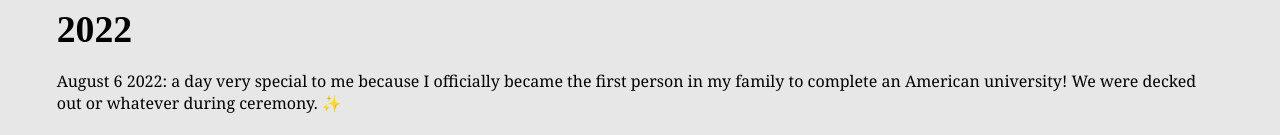
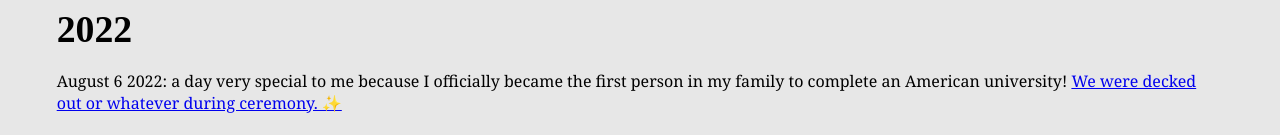
Before and after one commit to NotNanetteKaye/Frontend-ReactOnly-nanettework-frontend, a React (Create React App) app in the folder nanettework/: page /highlights in a window 1280 px wide. Shown: the part 803-938 px from the top of the page. Built offline with nearby package versions, Linux system fonts and the light colour scheme.

Commit message:
Commented out a .css props in App.css

```diff
--- a/nanettework/src/App.css
+++ b/nanettework/src/App.css
@@ -10,9 +10,6 @@ ul {
   list-style-type: none;
 }
 
-a {
-  text-decoration: none;
-}
 
 @media only screen and (max-width: 800px) and (min-width: 768px) {
   html, body {
@@ -35,3 +32,8 @@ a {
 
   /* watch when you're not mad: https://www.youtube.com/watch?v=bMZ1WQg_UFM */
 }
+
+/* a {
+  text-decoration: none;
+}
+*/
--- a/nanettework/src/pages/HighlightsPage/HighlightsPage.js
+++ b/nanettework/src/pages/HighlightsPage/HighlightsPage.js
@@ -17,7 +17,7 @@ const HighlightsPage = () => {
           <div className='bio'>
             <div className='words'>
               <h2>2022</h2>
-              <h3>August 6 2022: a day very special to me because I officially became the first person in my family to complete an American university! We were decked out or whatever during ceremony. ✨</h3>
+              <h3>August 6 2022: a day very special to me because I officially became the first person in my family to complete an American university! <a href='https://www.everythinglubbock.com/news/local-news/texas-tech-2022-summer-commencement-schedule-announced/'>We were decked out or whatever during ceremony. ✨</a></h3>
               <h3>I recieved an award from the Texas Tech University recognizing my campus-wide efforts in advancing diversity, equity, and inclusion. Wreck 'em for life!</h3>
               <h3>I spent my senior year dedicating my thesis to the relationship between the immigration status and a child's well being. Publication details OTW!</h3>
               <h2>2021</h2>
```
